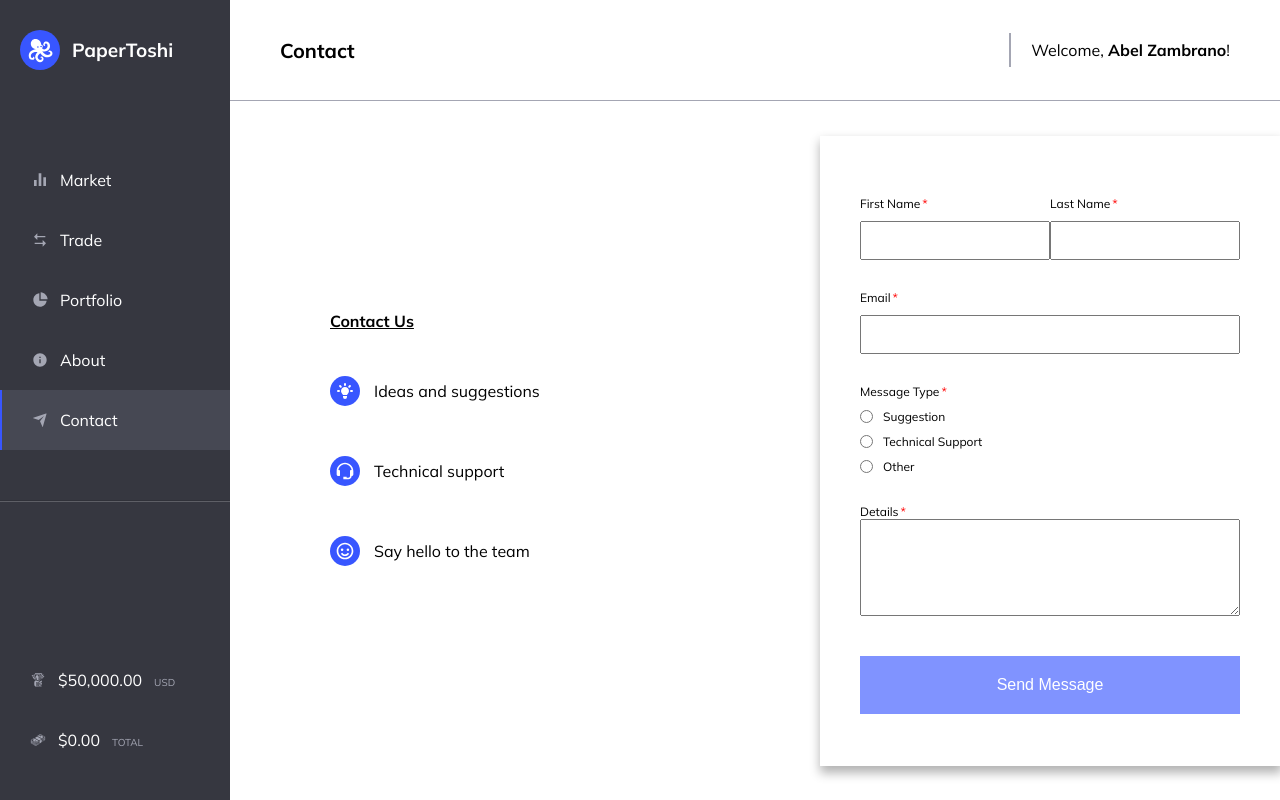
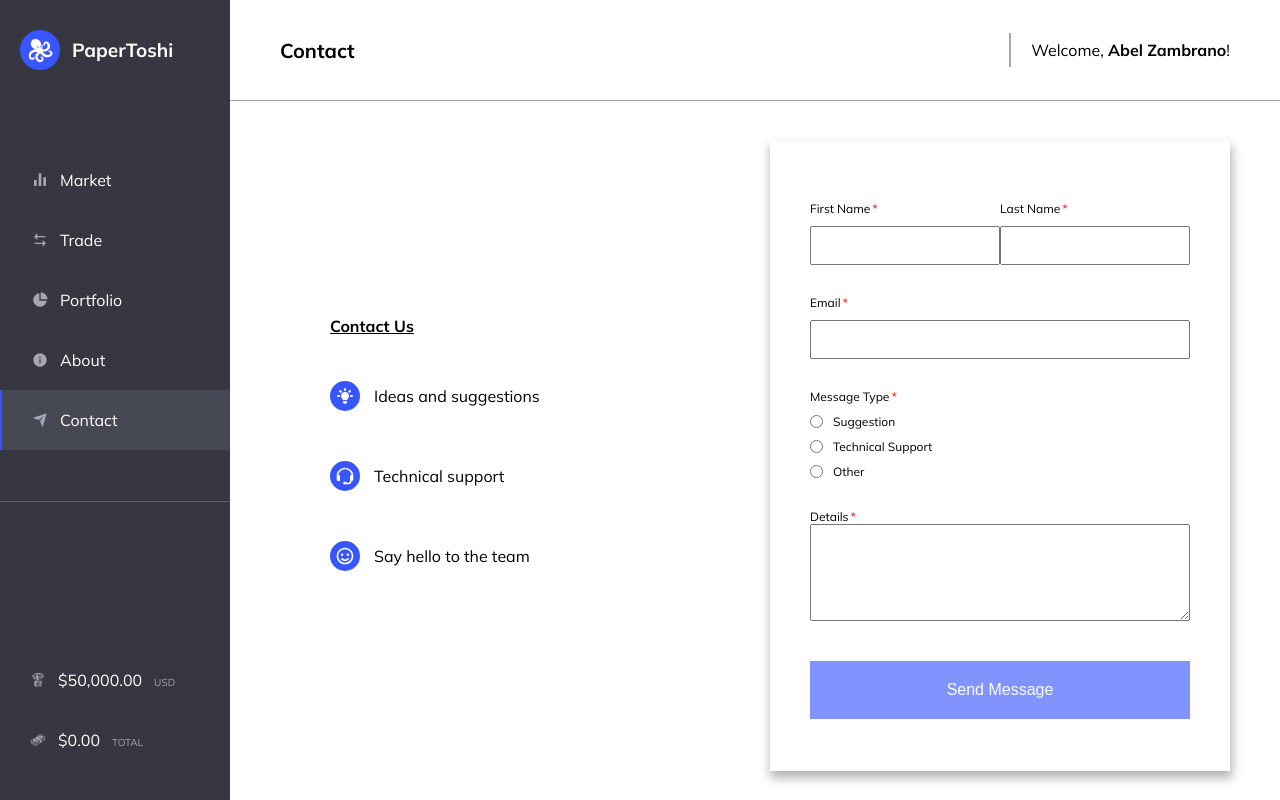
Before and after one commit to Abel-Zambrano/papertoshi, a Next.js app: page /contact in a window 1280 px wide. Built offline with nearby package versions, Linux system fonts and the light colour scheme.

Commit message:
fix contact page

```diff
--- a/components/ContactForm.tsx
+++ b/components/ContactForm.tsx
@@ -80,9 +80,14 @@ const Button = styled.button`
   }
 `;
 
-export default function ContactInfo() {
+type Props = {
+  className?: string;
+};
+
+export default function ContactForm({ className }: Props) {
   return (
     <MyContactForm
+      className={className}
       name="contact v1"
       method="POST"
       data-netlify="true"
--- a/components/ContactInfo.tsx
+++ b/components/ContactInfo.tsx
@@ -9,6 +9,7 @@ const Container = styled.div`
   align-items: center;
   width: 100%;
   height: 100%;
+  margin: 40px 0 40px 0;
 
   @media ${device.phone} {
     flex-direction: column;
@@ -67,6 +68,14 @@ const Text = styled.p`
   margin-left: 14px;
 `;
 
+const StyledContactForm = styled(ContactForm)`
+  margin-right: 50px;
+
+  @media ${device.phone} {
+    margin-right: 0;
+  }
+`;
+
 export default function ContactInfo() {
   return (
     <Container>
@@ -93,7 +102,7 @@ export default function ContactInfo() {
           </Item>
         </List>
       </InfoWrapper>
-      <ContactForm />
+      <StyledContactForm />
     </Container>
   );
 }
```
